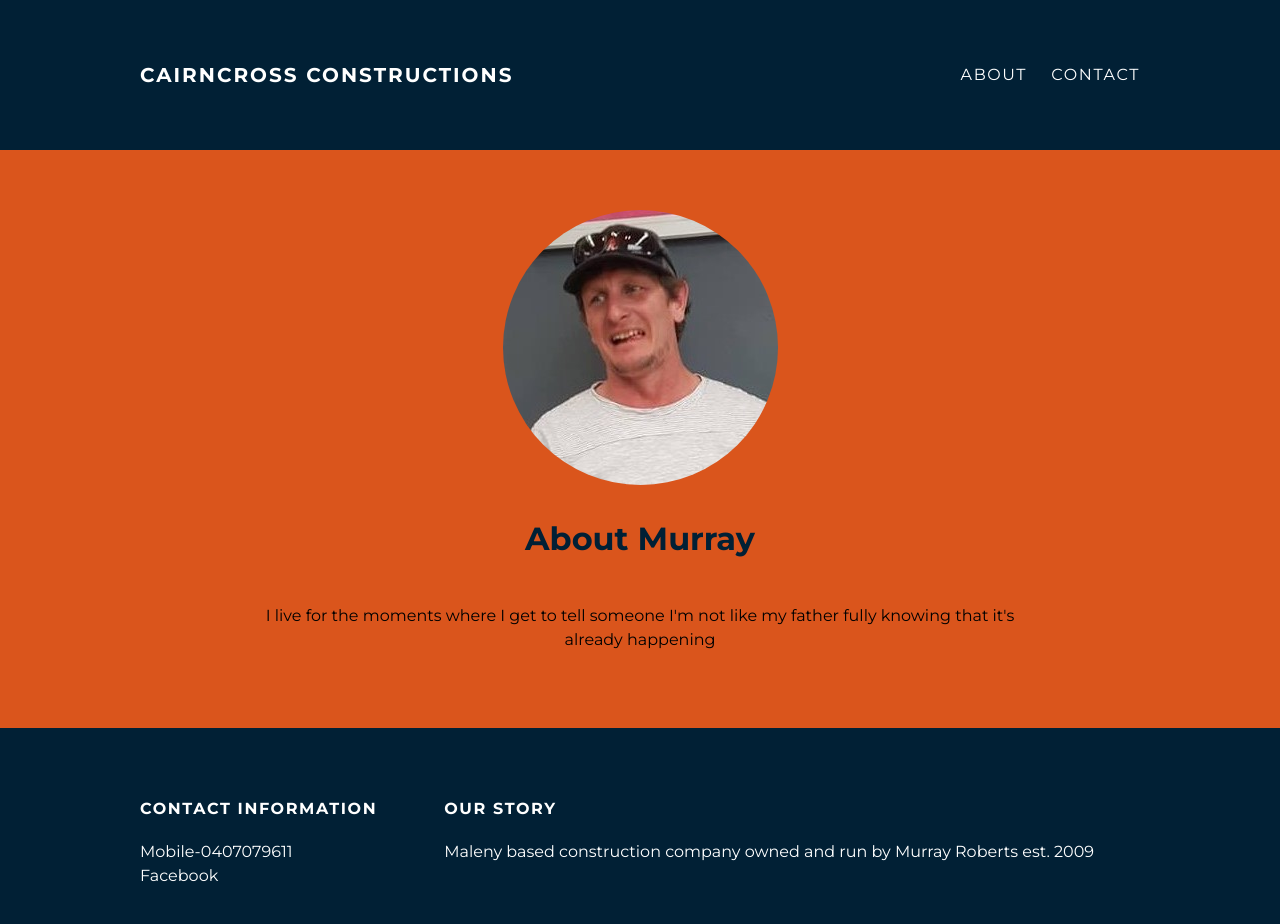
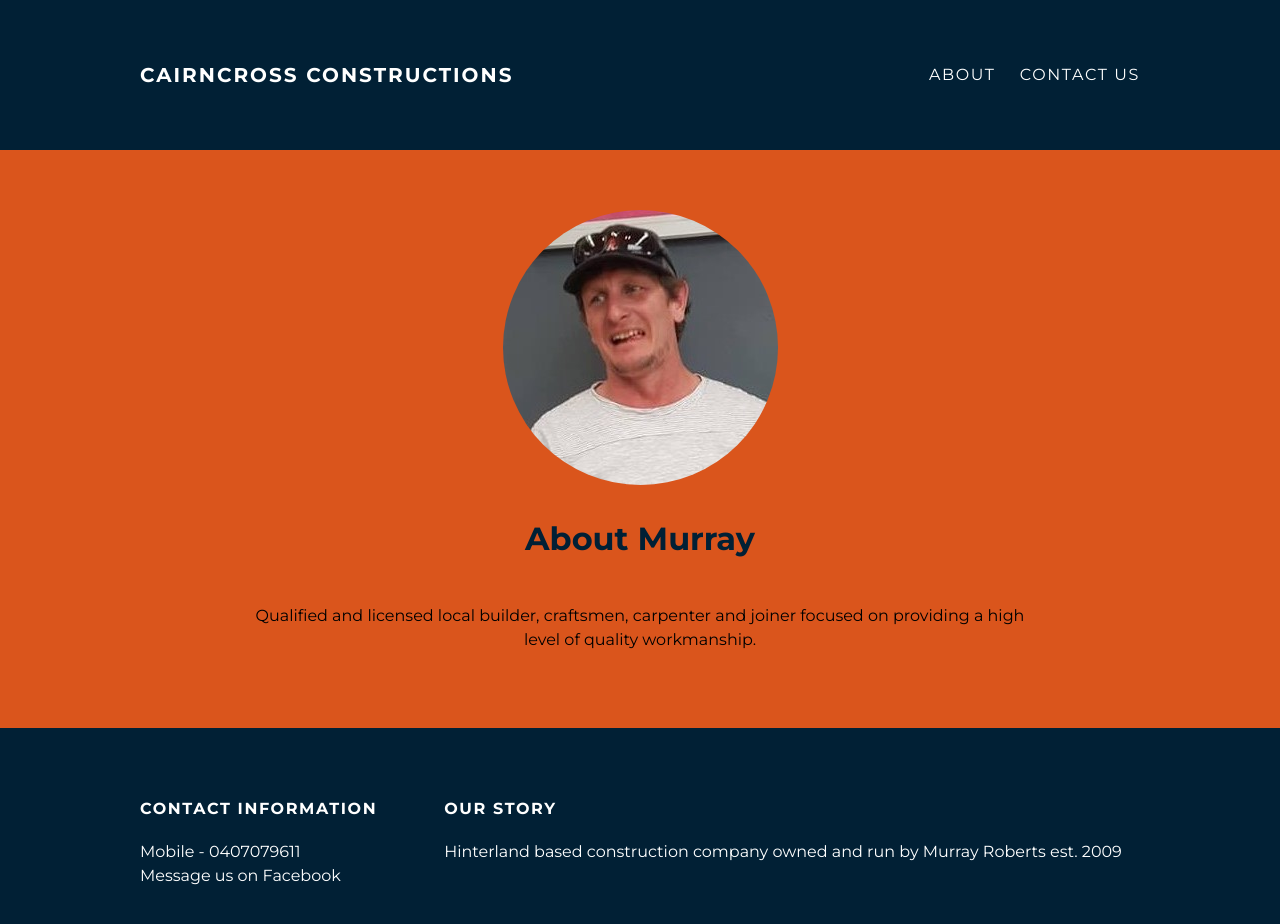
Before and after one commit to temperedsystems/cairncross.io, a plain HTML site: page docs/about.html in a window 1280 px wide. Drawn offline with Linux system fonts and the light colour scheme.

Commit message:
Add files via upload

```diff
--- a/docs/about.html
+++ b/docs/about.html
@@ -10,7 +10,7 @@
         <a id="header-title" href="index.html">Cairncross Constructions</a>
         <ul id="header-nav">
           <li><a href="about.html">About</a></li>
-          <li><a href="contact.html">Contact</a></li>
+          <li><a href="https://www.facebook.com/Cairncross-Constructions-272482493172784/">Contact Us</a></li>
         </ul>
       </div>
     </div>
@@ -22,7 +22,7 @@
           </div>
           <h1 class="post title">About Murray</h1>
           <div class="post-content">
-            <p>I live for the moments where I get to tell someone I'm not like my father fully knowing that it's already happening</p>
+            <p>Qualified and licensed local builder, craftsmen, carpenter and joiner focused on providing a high level of quality workmanship.</p>
           </div>
         </div>
       </div>
@@ -32,14 +32,14 @@
         <div class="column">
           <h4>Contact Information</h4>
           <p>
-            Mobile-0407079611
+            Mobile - 0407079611
             <br>
-            <a href="https://www.facebook.com/Cairncross-Constructions-272482493172784/">Facebook</a>
+            <a href="https://m.me/272482493172784?fbclid=IwAR00HKdfu-VvvZ5p2uscAGhW0CJ7-NTUb3gshYMt_nHIq4SVpqJJRnmrA4k">Message us on Facebook</a>
           </p>
         </div>
         <div class="column">
           <h4>Our Story</h4>
-          <p>Maleny based construction company owned and run by Murray Roberts est. 2009</p>
+          <p>Hinterland based construction company owned and run by Murray Roberts est. 2009</p>
         </div>
       </div>
     </div>
```
Also changed, not shown: docs/index.html (+4 -4 lines), docs/styles.css (line endings or trailing spaces), 1 other file.
